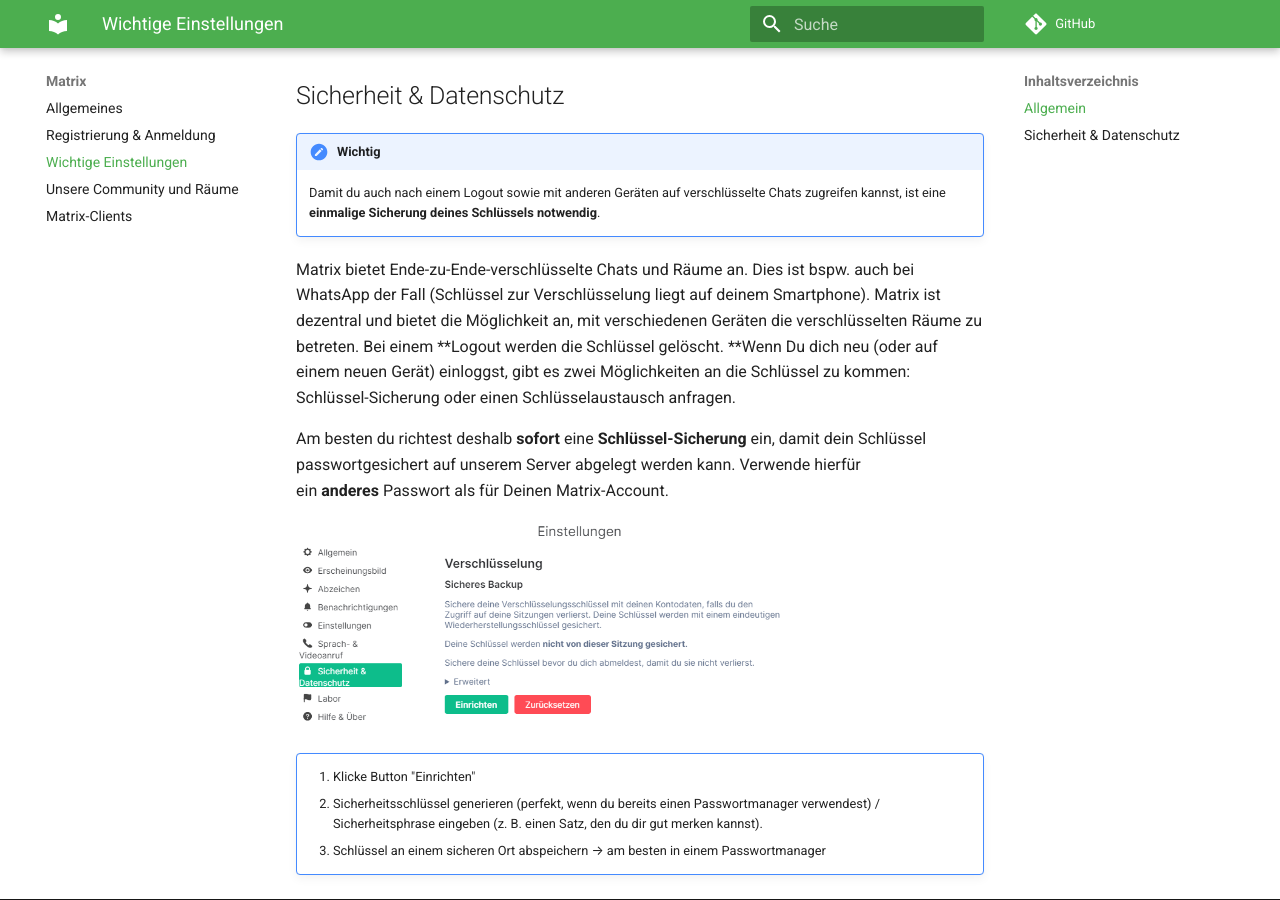
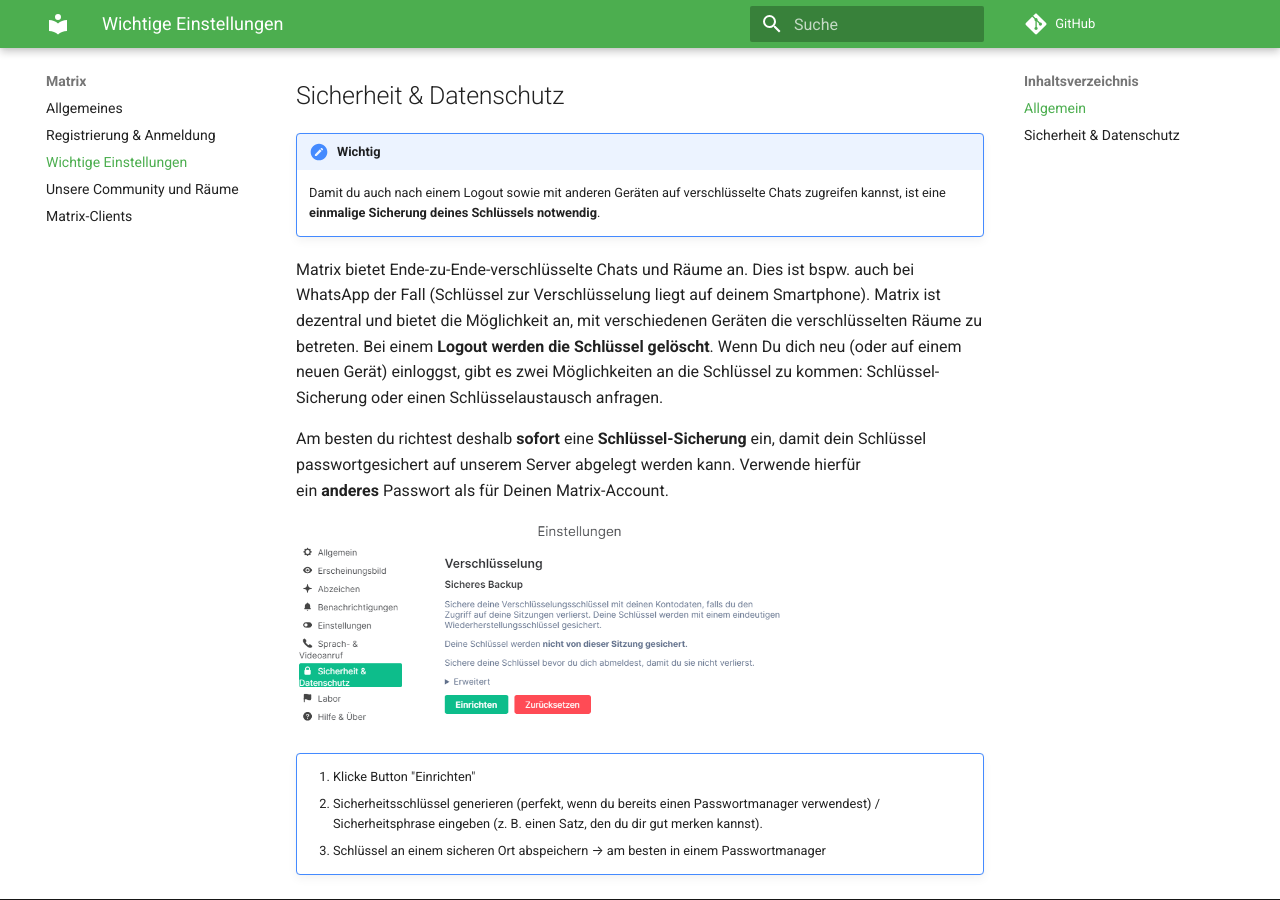
Before and after one commit to davidkopp/ersti-akademie-help, an MkDocs documentation site: the page built from docs/matrix-einstellungen.md, in a window 1280 px wide and 900 px high, scrolled down 1083 px. Built offline with MkDocs 1.6.1 and Material for MkDocs 9.7.7, drawn with Linux system fonts in a browser that asks for light colours; comment, search, counter and statistics services are not loaded.

Commit message:
Fix typos

```diff
--- a/docs/matrix-einstellungen.md
+++ b/docs/matrix-einstellungen.md
@@ -22,7 +22,7 @@ Um die Einstellungen zu öffnen, klicke links oben auf deinen Benutzernamen und
 !!! attention "Wichtig"
     Damit du auch nach einem Logout sowie mit anderen Geräten auf verschlüsselte Chats zugreifen kannst, ist eine **einmalige Sicherung deines Schlüssels notwendig**.
 
-Matrix bietet Ende-zu-Ende-verschlüsselte Chats und Räume an. Dies ist bspw. auch bei WhatsApp der Fall (Schlüssel zur Verschlüsselung liegt auf deinem Smartphone). Matrix ist dezentral und bietet die Möglichkeit an, mit verschiedenen Geräten die verschlüsselten Räume zu betreten. Bei einem **Logout werden die Schlüssel gelöscht. **Wenn Du dich neu (oder auf einem neuen Gerät) einloggst, gibt es zwei Möglichkeiten an die Schlüssel zu kommen: Schlüssel-Sicherung oder einen Schlüsselaustausch anfragen.
+Matrix bietet Ende-zu-Ende-verschlüsselte Chats und Räume an. Dies ist bspw. auch bei WhatsApp der Fall (Schlüssel zur Verschlüsselung liegt auf deinem Smartphone). Matrix ist dezentral und bietet die Möglichkeit an, mit verschiedenen Geräten die verschlüsselten Räume zu betreten. Bei einem **Logout werden die Schlüssel gelöscht**. Wenn Du dich neu (oder auf einem neuen Gerät) einloggst, gibt es zwei Möglichkeiten an die Schlüssel zu kommen: Schlüssel-Sicherung oder einen Schlüsselaustausch anfragen.
 
 Am besten du richtest deshalb **sofort** eine **Schlüssel-Sicherung** ein, damit dein Schlüssel passwortgesichert auf unserem Server abgelegt werden kann. Verwende hierfür ein **anderes** Passwort als für Deinen Matrix-Account.
 
```
Also changed, not shown: docs/matrix.md (+1 -1 lines).
